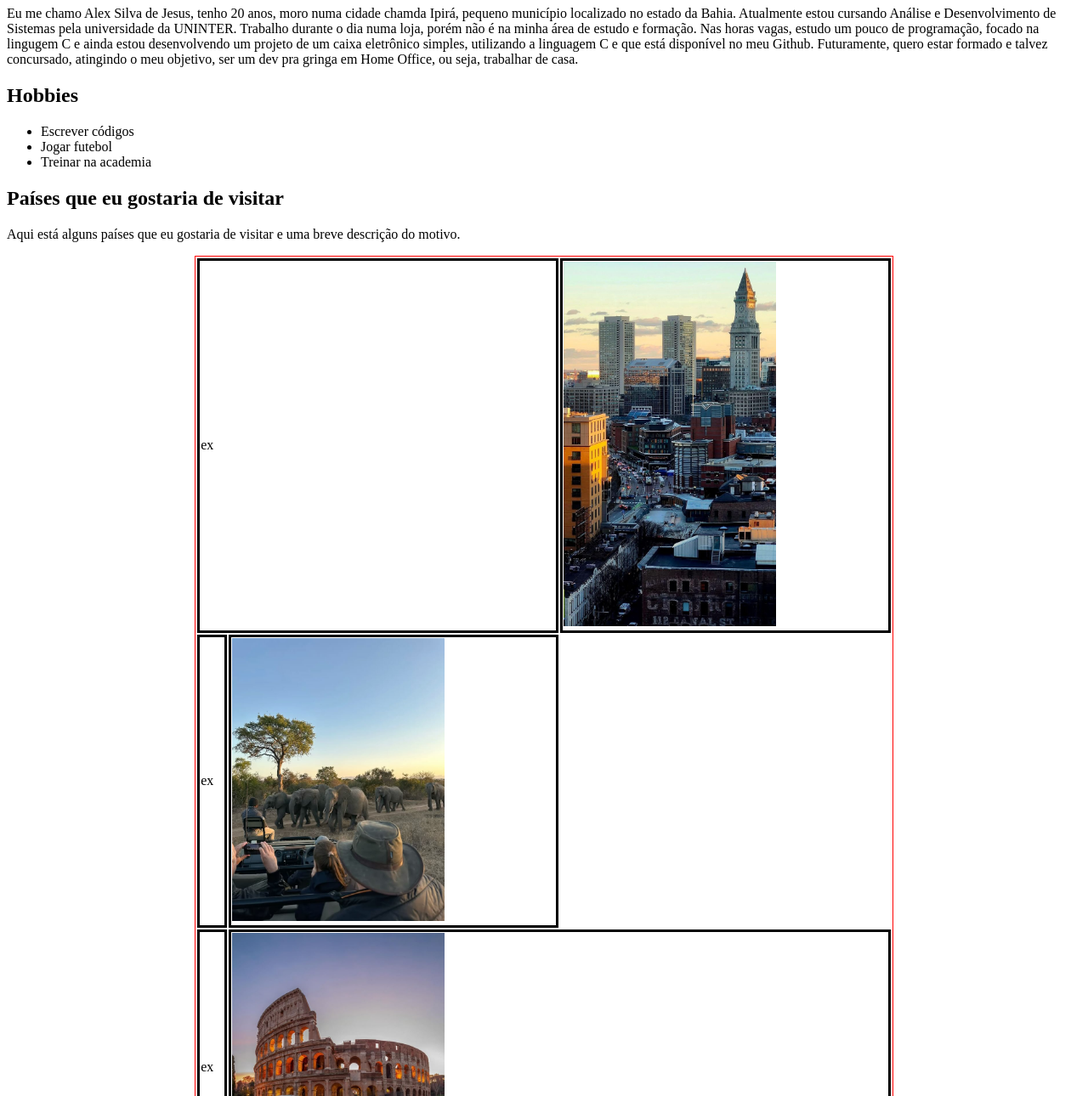
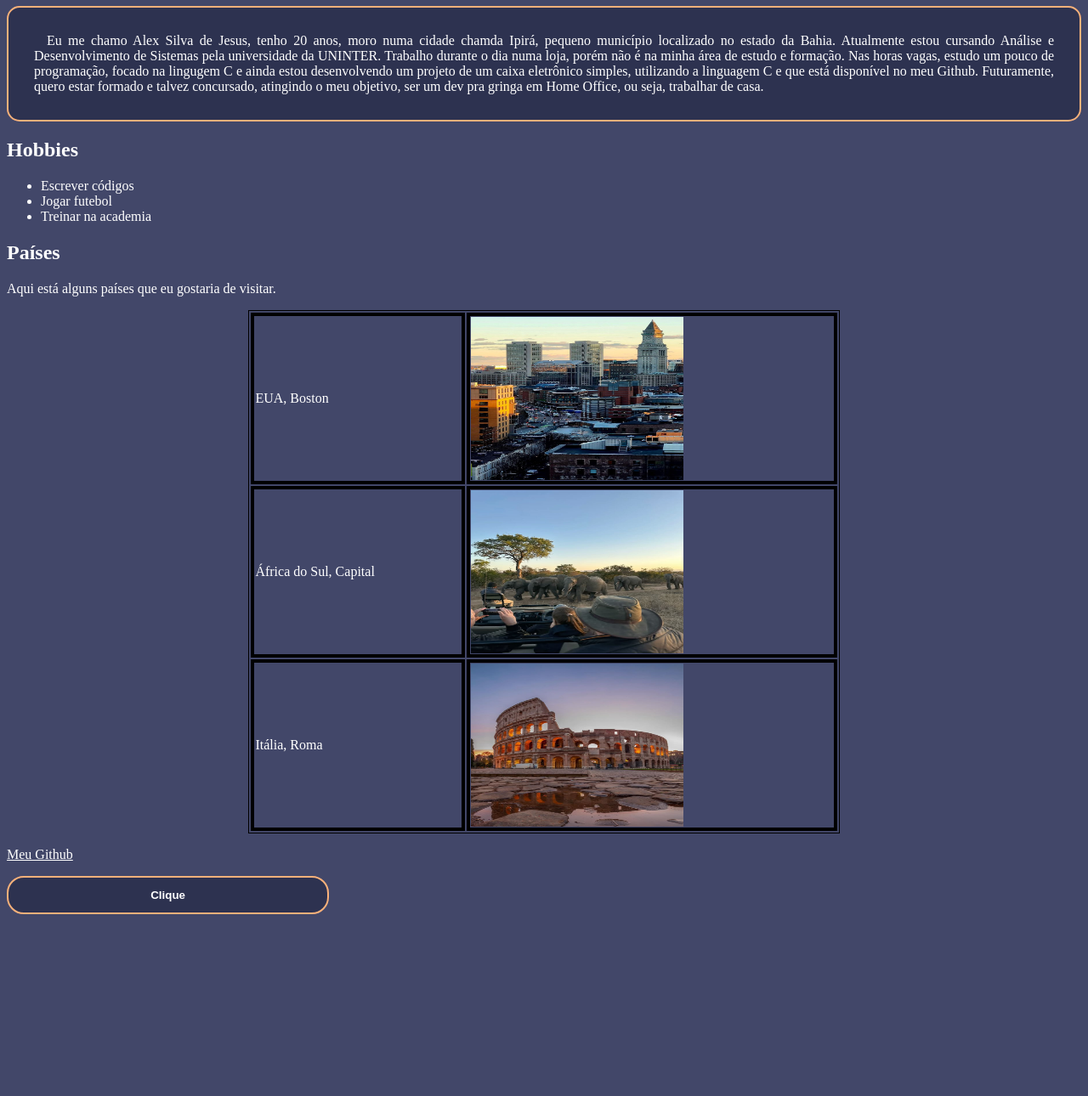
Before and after one commit to developerinalex/site, a plain HTML site: page html/index.html in a window 1280 px wide. Shown: the part 73-1363 px from the top of the page at 85% size. After the commit the page ends 1157 px from the top, so only its background shows below. Drawn offline with Linux system fonts and the light colour scheme.

Commit message:
finalizado

```diff
--- a/css/style.css
+++ b/css/style.css
@@ -1,15 +1,65 @@
+body {
+    background-color: #424769;
+    color: #ffffff;
+
+}
+
+h1 {
+    text-align: center;
+    color: #f9b17a;
+}
+
+#descricao {
+    background-color: #2d3250;
+    padding: 30px;
+    text-indent: 15px;
+    text-align: justify;
+    border: #f9b17a solid 2px;
+    border-radius: 15px;
+}
+
 #paises {
-    border: 1px solid red;
-    width: 65%;
+    border: 1px solid rgb(0, 0, 0);
+    width: 55%;
     height: 10%;
     margin: auto;
 }
 
 td {
-    border: 3px solid black;
+    border: 4px solid black;
 }
 
 
 img {
-    width: 250px
+    width: 250px;
+    height: 12rem;
+    display: flex;
+    justify-content: center;
 }
+
+a {
+    color: #ffffff;
+}
+
+a:hover {
+    color: #f9b17a;
+    font-size: 1.2em;
+}
+
+button {
+    width: 30%;
+    background-color: #2d3250;
+    border: #f9b17a solid 2px;
+    border-radius: 20px;
+    padding: 0%;
+    color: #ffffff;
+    font-style: normal;
+    font-weight: bolder;
+}
+
+button:hover {
+    transform: scale(1.1);
+    background-color: #f9b17a;
+    transition-duration: 0.7s;
+
+}
--- a/html/index.html
+++ b/html/index.html
@@ -8,7 +8,7 @@
 </head>
 <body>
     <h1>Alex Jesus</h1>
-    <p>
+    <p id="descricao">
         Eu me chamo Alex Silva de Jesus, tenho 20 anos, moro numa cidade chamda
         Ipirá, pequeno município localizado no estado da Bahia.
         Atualmente estou cursando Análise e Desenvolvimento de Sistemas pela
@@ -27,30 +27,42 @@
         <li>Jogar futebol</li>
         <li>Treinar na academia</li>
     </ul>
-    <h2>Países que eu gostaria de visitar</h2>
+    <h2>Países</h2>
     <p>
-        Aqui está alguns países que eu gostaria de visitar e
-        uma breve descrição do motivo.
+        Aqui está alguns países que eu gostaria de visitar.
     </p>
-    <table id="paises">
+    <table id="paises" colspan=30>
         <tr>
-            <td classe="titulos" colspan=15>ex</td>
+            <td classe="titulos" colspan=15>
+                <p>EUA, Boston</p>
+            </td>
             <td colspan=15>
-                <img src="../imagens/boston.jpeg" alt="EUA,  Boston"">
+                <img src="../imagens/boston.jpeg" alt="EUA, Boston">
             </td>
         </tr>
         <tr>
-            <td classe="titulos" colspan=10>ex</td>
-            <td>
+            <td classe="titulos" colspan=15>
+                <p>
+                    África do Sul, Capital
+                </p>
+            </td>
+            <td colspan=15>
                 <img src="../imagens/safari.jpeg" alt="África do Sul, África do Sul">
             </td>
         </tr>
         <tr>
-            <td classe="titulos" colspan=10>ex</td>
-            <td colspan=10>
+            <td classe="titulos" colspan=15>
+                <p>Itália, Roma</p>
+            </td>
+            <td colspan=15>
                 <img src="../imagens/roma.jpeg" alt="">
             </td>
         </tr>
     </table>
+    <p><a href="https://github.com/developerinalex" target="_blank">Meu Github</a></p>
+    <button id="botao">
+        <p>Clique</p>
+    </button>
+    <script src="../javascript/script.js"></script>
 </body>
 </html>
--- /dev/null
+++ b/javascript/script.js
@@ -0,0 +1,5 @@
+function alerta() {
+    alert("Obrigado por clicar, até mais! E nunca desista dos seus sonhos!");
+}
+
+document.getElementById("botao").addEventListener("click", alerta);
```
